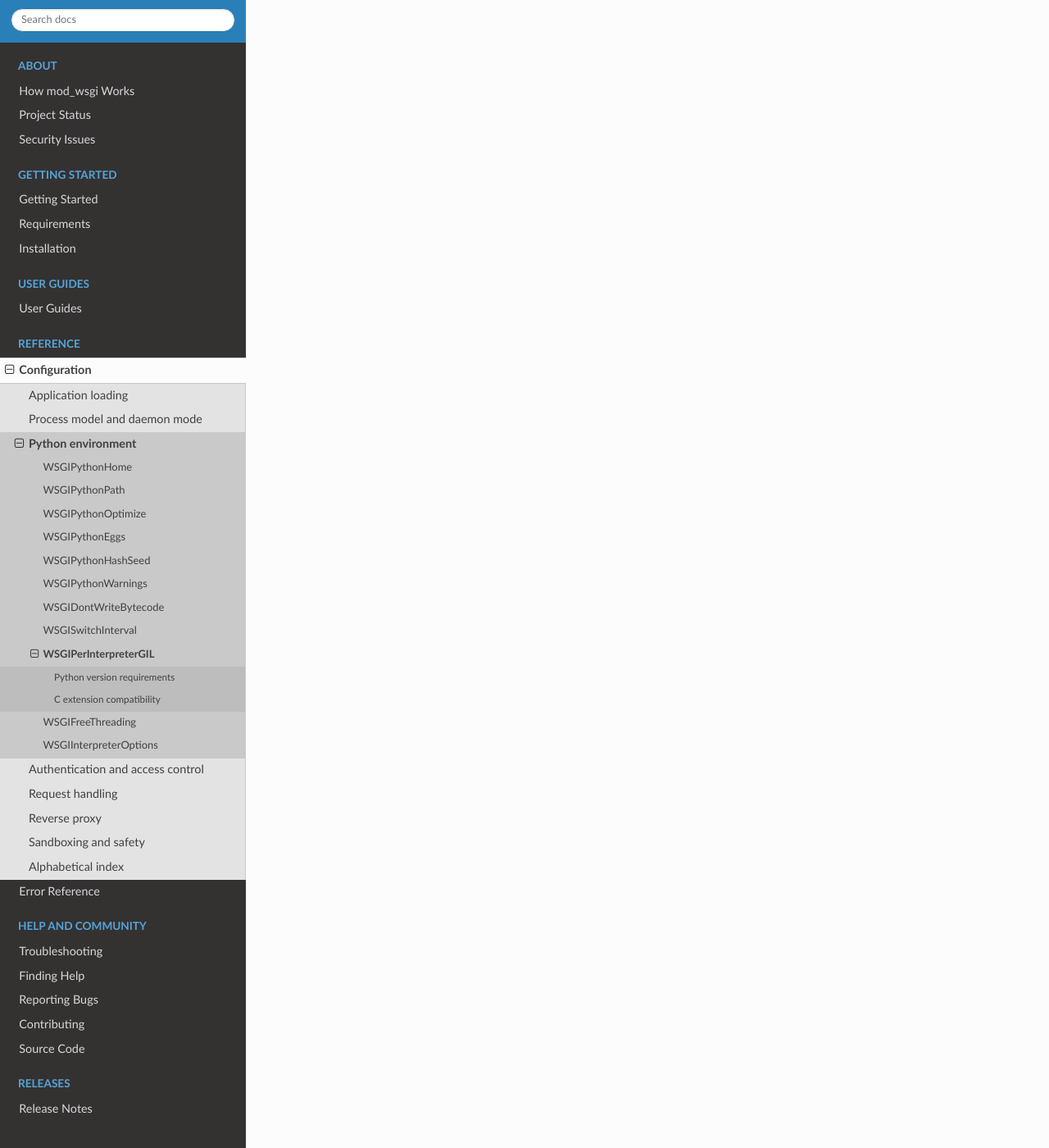
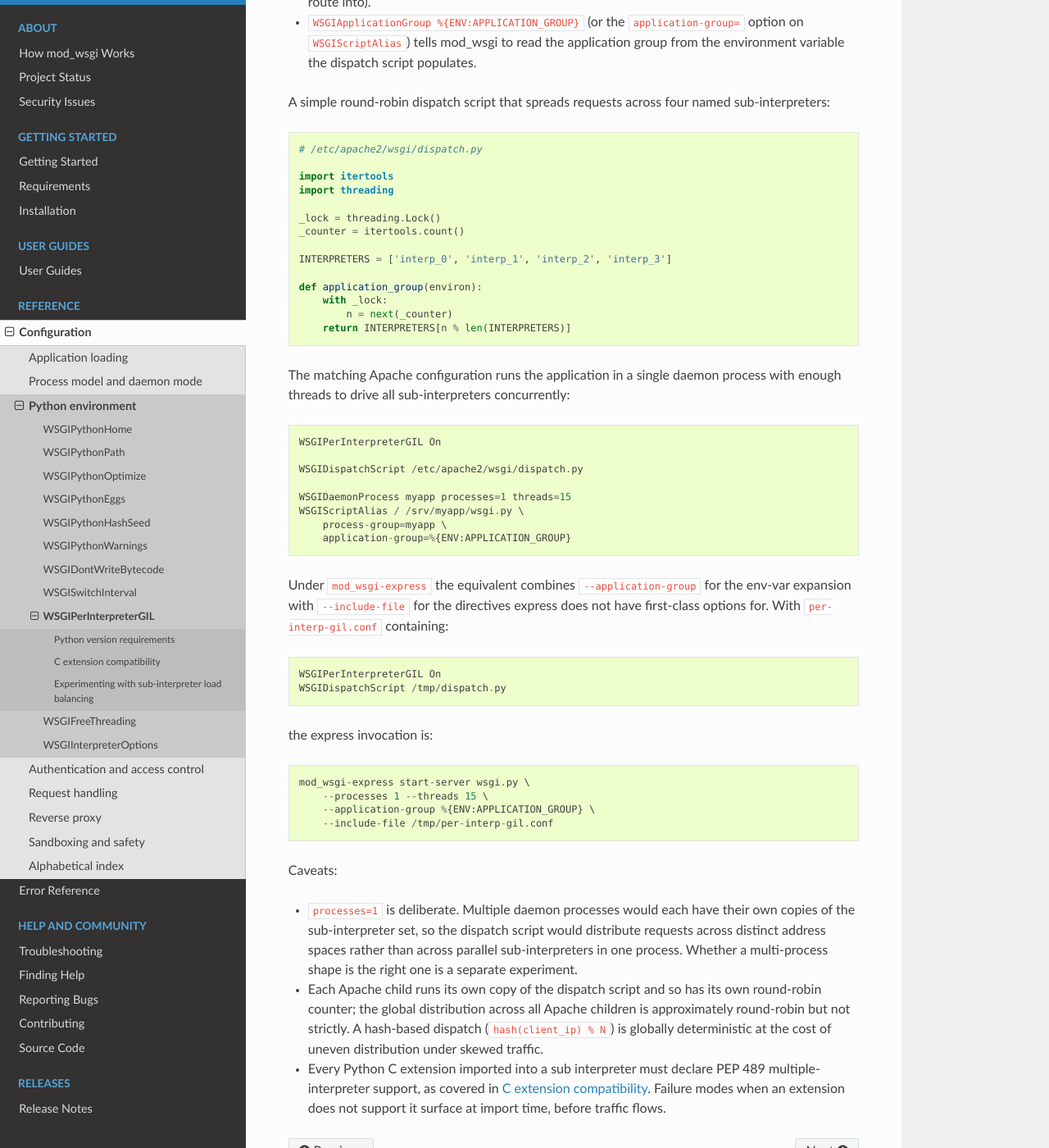
Before and after one commit to GrahamDumpleton/mod_wsgi, a Sphinx documentation site: the page built from docs/configuration-directives/WSGIPerInterpreterGIL.rst, in a window 1280 px wide and 1400 px high, scrolled down 1806 px. Shown: the whole window at 82% size. Built offline with Sphinx 7.4.7 and the Read the Docs theme 3.1.0, drawn with Linux system fonts in a browser that asks for light colours; some of the changed text lies outside the part shown.

Commit message:
Add sub-interpreter load-balancing experimental recipe to WSGIPerInterpreterGIL.

```diff
--- a/docs/configuration-directives/WSGIPerInterpreterGIL.rst
+++ b/docs/configuration-directives/WSGIPerInterpreterGIL.rst
@@ -72,3 +72,94 @@
 inside a matching :doc:`WSGIInterpreterOptions` container. Under the
 shared GIL the switch interval is process-global and cannot meaningfully
 differ between interpreters.
+
+Experimenting with sub-interpreter load balancing
+-------------------------------------------------
+
+Per-interpreter GIL is a recent CPython feature and how to
+make best use of it in a WSGI hosting context is still
+being explored. The recipe below sketches one way to
+experiment: route incoming requests across a fixed set of
+named sub-interpreters in a single daemon process, each
+holding its own GIL, so CPU-bound work can proceed in
+parallel within one process.
+
+Three pieces compose:
+
+* ``WSGIPerInterpreterGIL On`` enables the per-interpreter
+  GIL for sub interpreters mod_wsgi creates.
+* A :doc:`WSGIDispatchScript` picks an application group
+  name per request (the sub-interpreter to route into).
+* ``WSGIApplicationGroup %{ENV:APPLICATION_GROUP}`` (or
+  the ``application-group=`` option on ``WSGIScriptAlias``)
+  tells mod_wsgi to read the application group from the
+  environment variable the dispatch script populates.
+
+A simple round-robin dispatch script that spreads requests
+across four named sub-interpreters::
+
+    # /etc/apache2/wsgi/dispatch.py
+
+    import itertools
+    import threading
+
+    _lock = threading.Lock()
+    _counter = itertools.count()
+
+    INTERPRETERS = ['interp_0', 'interp_1', 'interp_2', 'interp_3']
+
+    def application_group(environ):
+        with _lock:
+            n = next(_counter)
+        return INTERPRETERS[n % len(INTERPRETERS)]
+
+The matching Apache configuration runs the application in
+a single daemon process with enough threads to drive all
+sub-interpreters concurrently::
+
+    WSGIPerInterpreterGIL On
+
+    WSGIDispatchScript /etc/apache2/wsgi/dispatch.py
+
+    WSGIDaemonProcess myapp processes=1 threads=15
+    WSGIScriptAlias / /srv/myapp/wsgi.py \
+        process-group=myapp \
+        application-group=%{ENV:APPLICATION_GROUP}
+
+Under ``mod_wsgi-express`` the equivalent combines
+``--application-group`` for the env-var expansion with
+``--include-file`` for the directives express does not
+have first-class options for. With ``per-interp-gil.conf``
+containing::
+
+    WSGIPerInterpreterGIL On
+    WSGIDispatchScript /tmp/dispatch.py
+
+the express invocation is::
+
+    mod_wsgi-express start-server wsgi.py \
+        --processes 1 --threads 15 \
+        --application-group %{ENV:APPLICATION_GROUP} \
+        --include-file /tmp/per-interp-gil.conf
+
+Caveats:
+
+* ``processes=1`` is deliberate. Multiple daemon
+  processes would each have their own copies of the
+  sub-interpreter set, so the dispatch script would
+  distribute requests across distinct address spaces
+  rather than across parallel sub-interpreters in one
+  process. Whether a multi-process shape is the right
+  one is a separate experiment.
+* Each Apache child runs its own copy of the dispatch
+  script and so has its own round-robin counter; the
+  global distribution across all Apache children is
+  approximately round-robin but not strictly. A
+  hash-based dispatch (``hash(client_ip) % N``) is
+  globally deterministic at the cost of uneven
+  distribution under skewed traffic.
+* Every Python C extension imported into a sub
+  interpreter must declare PEP 489 multiple-interpreter
+  support, as covered in `C extension compatibility`_.
+  Failure modes when an extension does not support it
+  surface at import time, before traffic flows.
```
